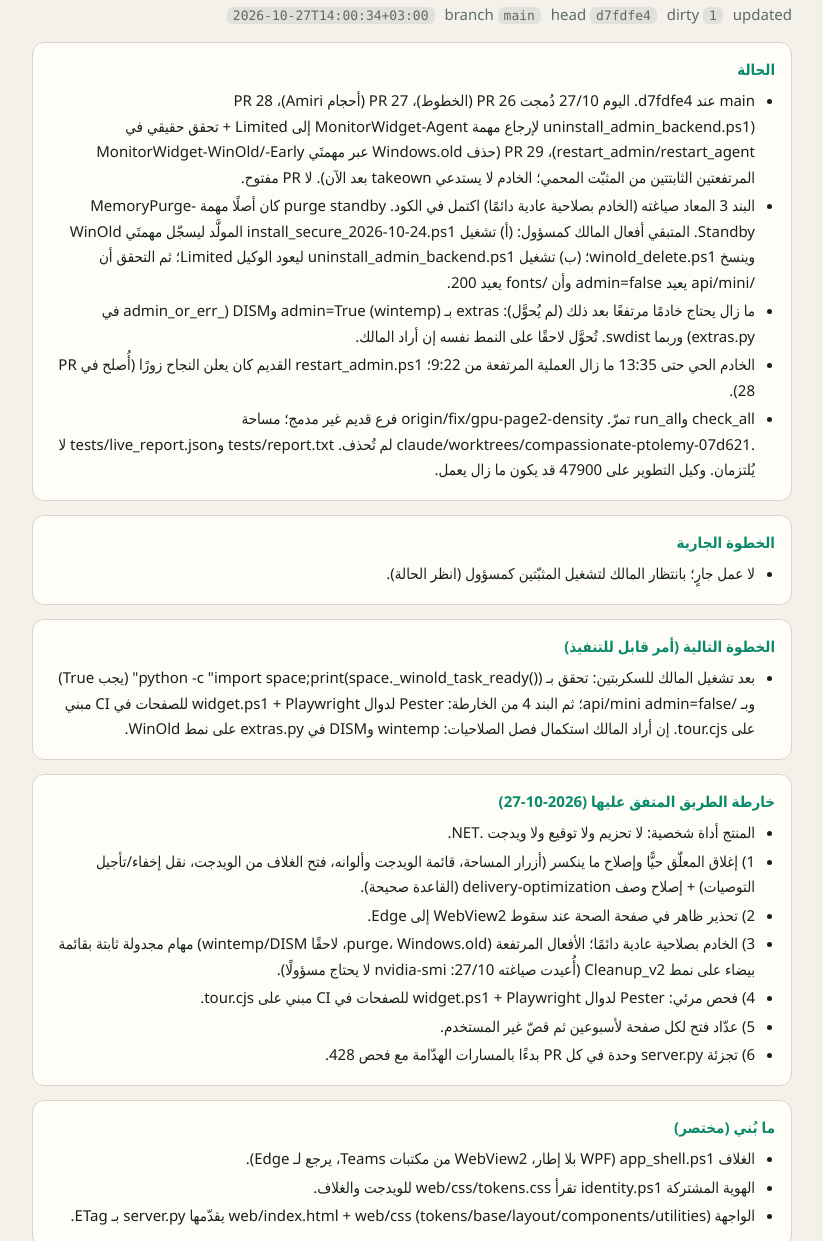
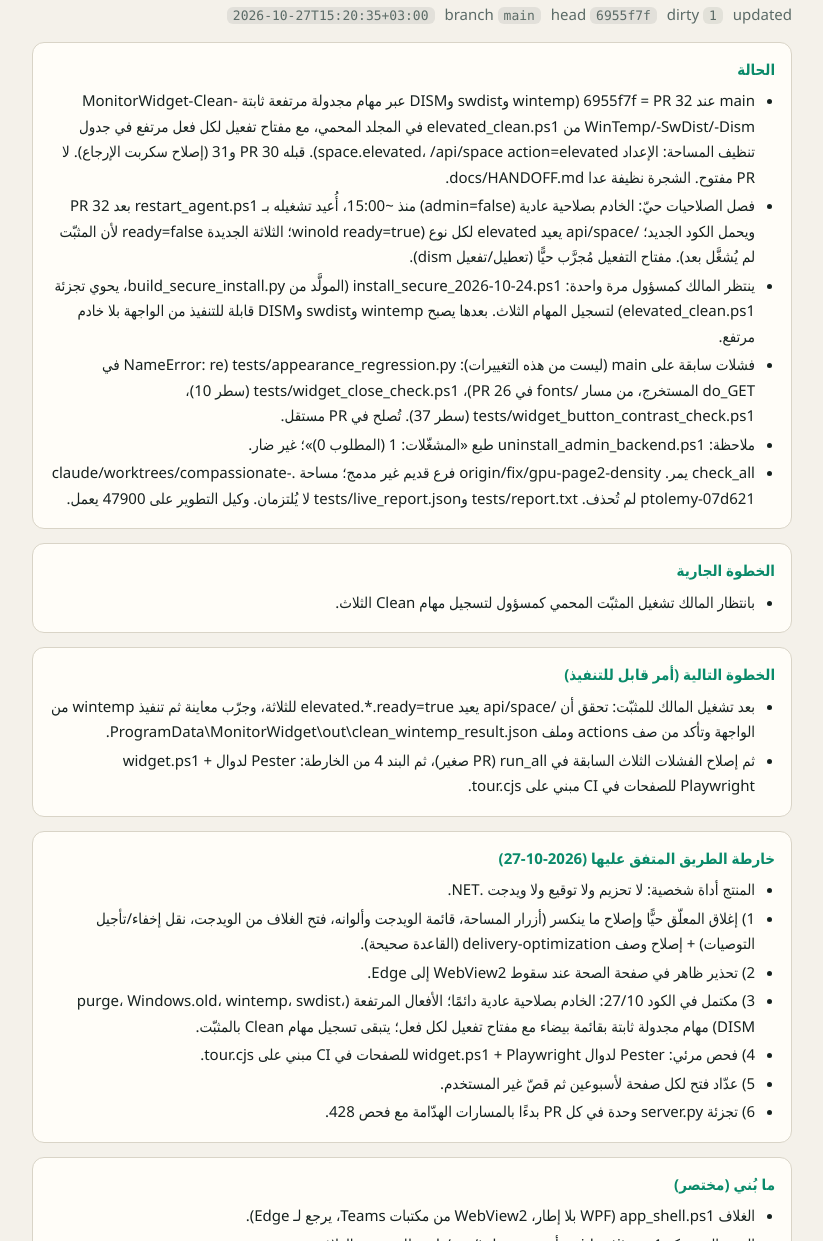
Before and after one commit to mesuef1974/MonitorWidget, a plain HTML site: page docs/handoff_card.html in a window 1280 px wide. Shown: the part 59-1300 px from the top of the page, without its empty margins (228-1051 px from the left). Drawn offline with Linux system fonts and the light colour scheme.

Commit message:
wip: handoff mirror before self-clear

```diff
--- a/docs/handoff_card.html
+++ b/docs/handoff_card.html
@@ -12,15 +12,15 @@ code{direction:ltr;unicode-bidi:isolate;font:13px Consolas,monospace;background:
 .meta code{margin-inline-end:6px}
 </style></head><body><main><header><h1>مرصد الجهاز — بطاقة التسليم</h1><p class=meta>
 branch <code>main</code>
-head <code>d7fdfe4</code>
+head <code>6955f7f</code>
 dirty <code>1</code>
-updated <code>2026-10-27T14:00:34+03:00</code>
+updated <code>2026-10-27T15:20:35+03:00</code>
 </p></header>
-<section><h2>الحالة</h2><ul><li>main عند d7fdfe4. اليوم 27/10 دُمجت PR 26 (الخطوط)، PR 27 (أحجام Amiri)، PR 28 (uninstall_admin_backend.ps1 لإرجاع مهمة MonitorWidget-Agent إلى Limited + تحقق حقيقي في restart_admin/restart_agent)، PR 29 (حذف Windows.old عبر مهمتَي MonitorWidget-WinOld/-Early المرتفعتين الثابتتين من المثبّت المحمي؛ الخادم لا يستدعي takeown بعد الآن). لا PR مفتوح.</li><li>البند 3 المعاد صياغته (الخادم بصلاحية عادية دائمًا) اكتمل في الكود. purge standby كان أصلًا مهمة MemoryPurge-Standby. المتبقي أفعال المالك كمسؤول: (أ) تشغيل install_secure_2026-10-24.ps1 المولَّد ليسجّل مهمتَي WinOld وينسخ winold_delete.ps1؛ (ب) تشغيل uninstall_admin_backend.ps1 ليعود الوكيل Limited؛ ثم التحقق أن /api/mini يعيد admin=false وأن /fonts يعيد 200.</li><li>ما زال يحتاج خادمًا مرتفعًا بعد ذلك (لم يُحوَّل): extras بـ admin=True (wintemp) وDISM (_admin_or_err في extras.py) وربما swdist. تُحوَّل لاحقًا على النمط نفسه إن أراد المالك.</li><li>الخادم الحي حتى 13:35 ما زال العملية المرتفعة من 9:22؛ restart_admin.ps1 القديم كان يعلن النجاح زورًا (أُصلح في PR 28).</li><li>check_all وrun_all تمرّ. origin/fix/gpu-page2-density فرع قديم غير مدمج؛ مساحة .claude/worktrees/compassionate-ptolemy-07d621 لم تُحذف. tests/report.txt وtests/live_report.json لا يُلتزمان. وكيل التطوير على 47900 قد يكون ما زال يعمل.</li></ul></section>
-<section><h2>الخطوة الجارية</h2><ul><li>لا عمل جارٍ؛ بانتظار المالك لتشغيل المثبّتين كمسؤول (انظر الحالة).</li></ul></section>
-<section><h2>الخطوة التالية (أمر قابل للتنفيذ)</h2><ul><li>بعد تشغيل المالك للسكربتين: تحقق بـ python -c &quot;import space;print(space._winold_task_ready())&quot; (يجب True) وبـ /api/mini admin=false؛ ثم البند 4 من الخارطة: Pester لدوال widget.ps1 + Playwright للصفحات في CI مبني على tour.cjs. إن أراد المالك استكمال فصل الصلاحيات: wintemp وDISM في extras.py على نمط WinOld.</li></ul></section>
-<section><h2>خارطة الطريق المتفق عليها (2026-10-27)</h2><ul><li>المنتج أداة شخصية: لا تحزيم ولا توقيع ولا ويدجت .NET.</li><li>1) إغلاق المعلّق حيًّا وإصلاح ما ينكسر (أزرار المساحة، قائمة الويدجت وألوانه، فتح الغلاف من الويدجت، نقل إخفاء/تأجيل التوصيات) + إصلاح وصف delivery-optimization (القاعدة صحيحة).</li><li>2) تحذير ظاهر في صفحة الصحة عند سقوط WebView2 إلى Edge.</li><li>3) الخادم بصلاحية عادية دائمًا؛ الأفعال المرتفعة (purge، Windows.old، لاحقًا wintemp/DISM) مهام مجدولة ثابتة بقائمة بيضاء على نمط Cleanup_v2 (أُعيدت صياغته 27/10: nvidia-smi لا يحتاج مسؤولًا).</li><li>4) فحص مرئي: Pester لدوال widget.ps1 + Playwright للصفحات في CI مبني على tour.cjs.</li><li>5) عدّاد فتح لكل صفحة لأسبوعين ثم قصّ غير المستخدم.</li><li>6) تجزئة server.py وحدة في كل PR بدءًا بالمسارات الهدّامة مع فحص 428.</li></ul></section>
+<section><h2>الحالة</h2><ul><li>main عند 6955f7f = PR 32 (wintemp وswdist وDISM عبر مهام مجدولة مرتفعة ثابتة MonitorWidget-Clean-WinTemp/-SwDist/-Dism من elevated_clean.ps1 في المجلد المحمي، مع مفتاح تفعيل لكل فعل مرتفع في جدول تنظيف المساحة: الإعداد space.elevated، /api/space action=elevated). قبله PR 30 و31 (إصلاح سكربت الإرجاع). لا PR مفتوح. الشجرة نظيفة عدا docs/HANDOFF.md.</li><li>فصل الصلاحيات حيّ: الخادم بصلاحية عادية (admin=false) منذ ~15:00، أُعيد تشغيله بـ restart_agent.ps1 بعد PR 32 ويحمل الكود الجديد؛ /api/space يعيد elevated لكل نوع (winold ready=true؛ الثلاثة الجديدة ready=false لأن المثبّت لم يُشغَّل بعد). مفتاح التفعيل مُجرَّب حيًّا (تعطيل/تفعيل dism).</li><li>ينتظر المالك كمسؤول مرة واحدة: install_secure_2026-10-24.ps1 (المولَّد من build_secure_install.py، يحوي تجزئة elevated_clean.ps1) لتسجيل المهام الثلاث. بعدها يصبح wintemp وswdist وDISM قابلة للتنفيذ من الواجهة بلا خادم مرتفع.</li><li>فشلات سابقة على main (ليست من هذه التغييرات): tests/appearance_regression.py (NameError: re في do_GET المستخرج، من مسار /fonts في PR 26)، tests/widget_close_check.ps1 (سطر 10)، tests/widget_button_contrast_check.ps1 (سطر 37). تُصلح في PR مستقل.</li><li>ملاحظة: uninstall_admin_backend.ps1 طبع «المشغّلات: 1 (المطلوب 0)»؛ غير ضار.</li><li>check_all يمر. origin/fix/gpu-page2-density فرع قديم غير مدمج؛ مساحة .claude/worktrees/compassionate-ptolemy-07d621 لم تُحذف. tests/report.txt وtests/live_report.json لا يُلتزمان. وكيل التطوير على 47900 يعمل.</li></ul></section>
+<section><h2>الخطوة الجارية</h2><ul><li>بانتظار المالك تشغيل المثبّت المحمي كمسؤول لتسجيل مهام Clean الثلاث.</li></ul></section>
+<section><h2>الخطوة التالية (أمر قابل للتنفيذ)</h2><ul><li>بعد تشغيل المالك للمثبّت: تحقق أن /api/space يعيد elevated.*.ready=true للثلاثة، وجرّب معاينة ثم تنفيذ wintemp من الواجهة وتأكد من صف actions وملف ProgramData\MonitorWidget\out\clean_wintemp_result.json.</li><li>ثم إصلاح الفشلات الثلاث السابقة في run_all (PR صغير)، ثم البند 4 من الخارطة: Pester لدوال widget.ps1 + Playwright للصفحات في CI مبني على tour.cjs.</li></ul></section>
+<section><h2>خارطة الطريق المتفق عليها (2026-10-27)</h2><ul><li>المنتج أداة شخصية: لا تحزيم ولا توقيع ولا ويدجت .NET.</li><li>1) إغلاق المعلّق حيًّا وإصلاح ما ينكسر (أزرار المساحة، قائمة الويدجت وألوانه، فتح الغلاف من الويدجت، نقل إخفاء/تأجيل التوصيات) + إصلاح وصف delivery-optimization (القاعدة صحيحة).</li><li>2) تحذير ظاهر في صفحة الصحة عند سقوط WebView2 إلى Edge.</li><li>3) مكتمل في الكود 27/10: الخادم بصلاحية عادية دائمًا؛ الأفعال المرتفعة (purge، Windows.old، wintemp، swdist، DISM) مهام مجدولة ثابتة بقائمة بيضاء مع مفتاح تفعيل لكل فعل؛ يتبقى تسجيل مهام Clean بالمثبّت.</li><li>4) فحص مرئي: Pester لدوال widget.ps1 + Playwright للصفحات في CI مبني على tour.cjs.</li><li>5) عدّاد فتح لكل صفحة لأسبوعين ثم قصّ غير المستخدم.</li><li>6) تجزئة server.py وحدة في كل PR بدءًا بالمسارات الهدّامة مع فحص 428.</li></ul></section>
 <section><h2>ما بُني (مختصر)</h2><ul><li>الغلاف app_shell.ps1 (WPF بلا إطار، WebView2 من مكتبات Teams، يرجع لـ Edge).</li><li>الهوية المشتركة identity.ps1 تقرأ web/css/tokens.css للويدجت والغلاف.</li><li>الواجهة web/index.html + web/css (tokens/base/layout/components/utilities) يقدّمها server.py بـ ETag.</li></ul></section>
 <section><h2>معلّق / غير مُتحقق</h2><ul><li>أزرار معاينة/تنظيف المساحة بعد التقسيم لم تُجرَّب فعليًا.</li><li>القائمة الجديدة للويدجت وألوانه من tokens لم تُجرَّب على الويدجت الحي؛ ولم يُفتح الغلاف من زر الويدجت.</li><li>إخفاء/تأجيل التوصيات: لم يُنقل من الصفحة القديمة إلى web/index.html.</li></ul></section>
-<section><h2>قواعد ثابتة</h2><ul><li>العربية الفصحى والإيجاز؛ لا رسائل إلى جلسة «خفيفة 0101»؛ الدمج بـ squash بعد نجاح CI دون سؤال (تكليف المالك 27/10).</li><li>فرع من main ← PR ← squash بعد CI؛ تحديث الفرع المحمي من main قبل الدمج.</li><li>الأنماط في web/css بمتغيرات tokens.css فقط؛ المضمّن للقيم القادمة من البيانات.</li><li>لا تقتل عمليات PowerShell بالجملة (قد تقتل الويدجت). إعادة التشغيل: restart_admin.ps1 بصلاحية مسؤول.</li></ul></section>
+<section><h2>قواعد ثابتة</h2><ul><li>العربية الفصحى والإيجاز؛ لا رسائل إلى جلسة «خفيفة 0101»؛ الدمج بـ squash بعد نجاح CI دون سؤال (تكليف المالك 27/10).</li><li>فرع من main ← PR ← squash بعد CI؛ تحديث الفرع المحمي من main قبل الدمج.</li><li>الأنماط في web/css بمتغيرات tokens.css فقط؛ المضمّن للقيم القادمة من البيانات.</li><li>لا تقتل عمليات PowerShell بالجملة (قد تقتل الويدجت). إعادة التشغيل: restart_agent.ps1 (المهمة المحدودة)؛ restart_admin.ps1 يُطلق خادمًا مرتفعًا ولا يُستعمل بعد فصل الصلاحيات.</li></ul></section>
 <section><h2>أوامر التحقق</h2><ul><li>python tests/check_all.py</li><li>gh pr view 14 --json mergeStateStatus,statusCheckRollup</li><li>الاختبار الحي: python web/dev_proxy.py 47900 ثم shots/lay/tour.cjs (غير متتبَّع)</li></ul></section></main></body></html>
```
